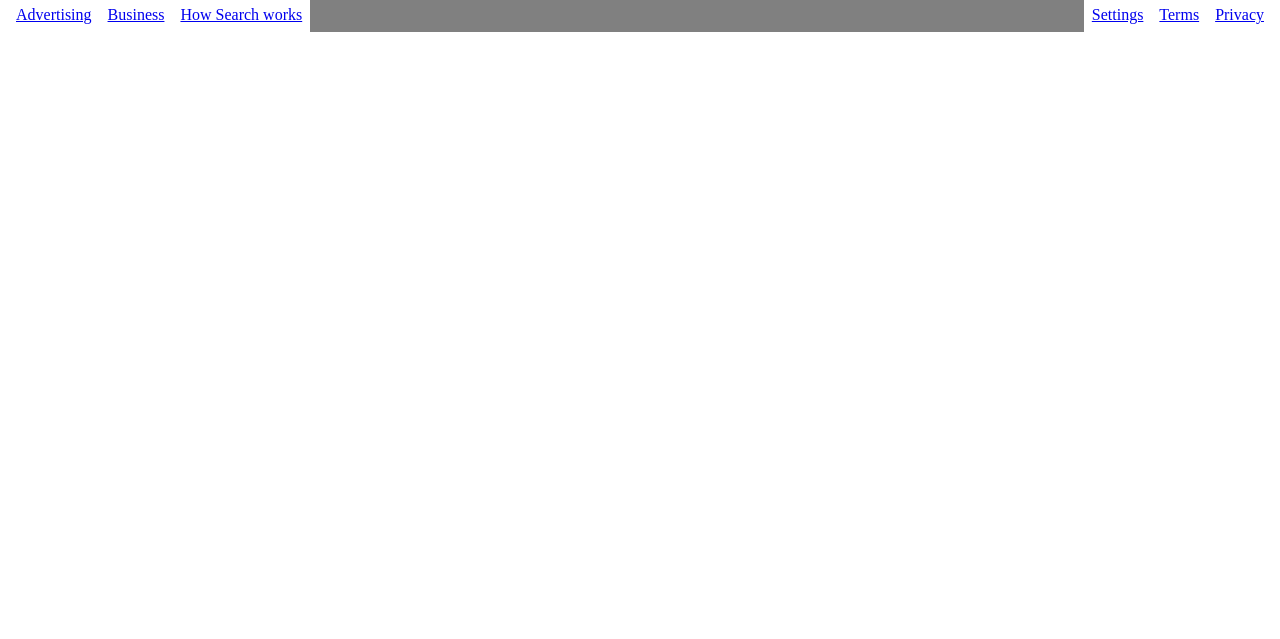
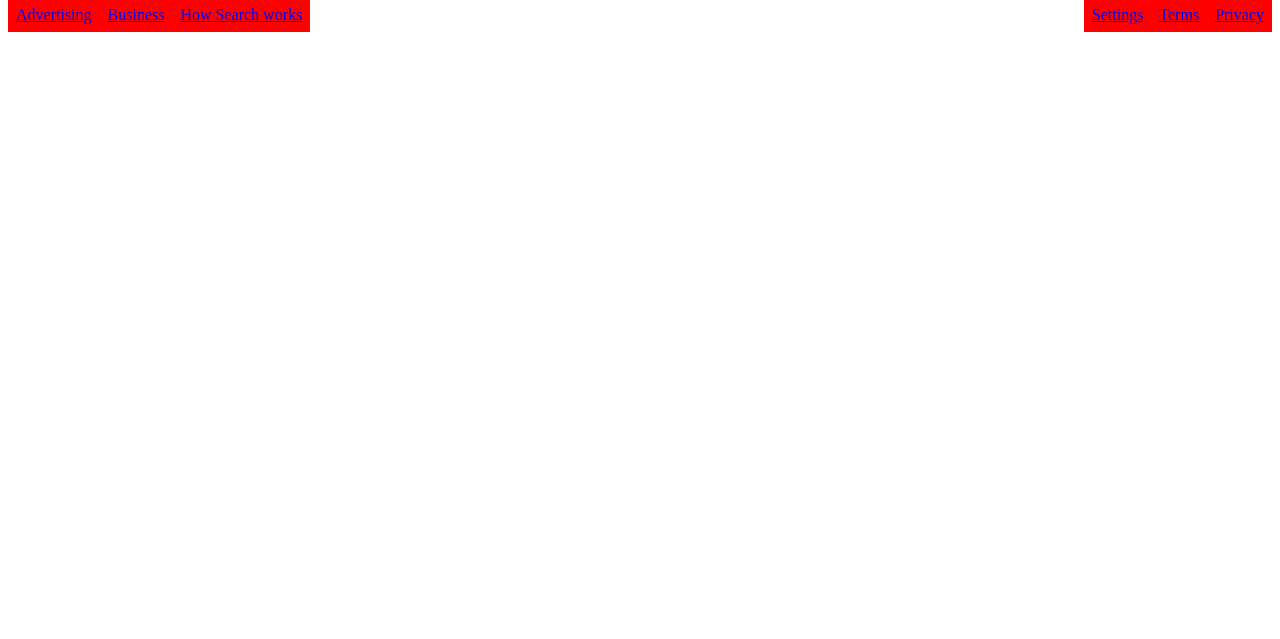
Before and after one commit to BrettStapleton/google-homepage, a plain HTML site: page index.html in a window 1280 px wide. Shown: the part 161-800 px from the top of the page. Drawn offline with Linux system fonts and the light colour scheme.

Commit message:
red list

```diff
--- a/index.html
+++ b/index.html
@@ -17,7 +17,7 @@
                     li a {
                       display: block;
                       padding: 8px;
-                      background-color: white;
+                      background-color: rgb(255, 0, 0);
                     }
         </style>
     </head>
@@ -35,7 +35,7 @@
             <input type="submit" value="Google Search">
             <input type="submit" value="I'm Feeling Lucky">
         </form>
-        <footer style="background-color: grey;">
+        <footer>
             <ul>
                 <li><a href="#Advertising">Advertising</a></li>
                 <li><a href="#Business">Business</a></li>
```
